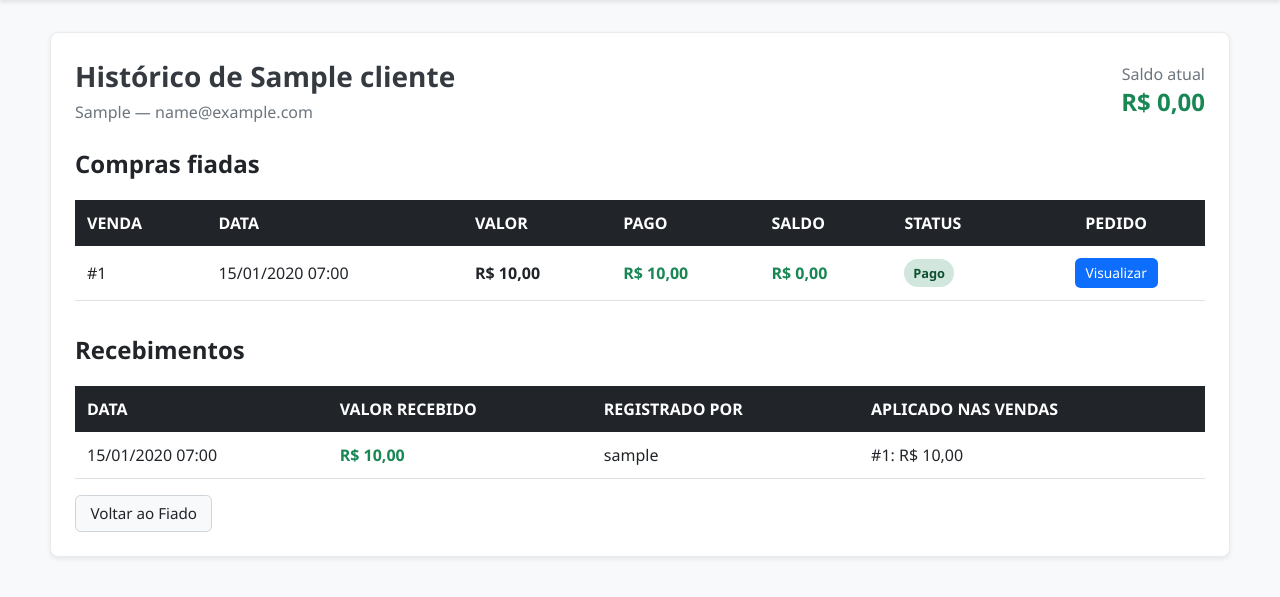
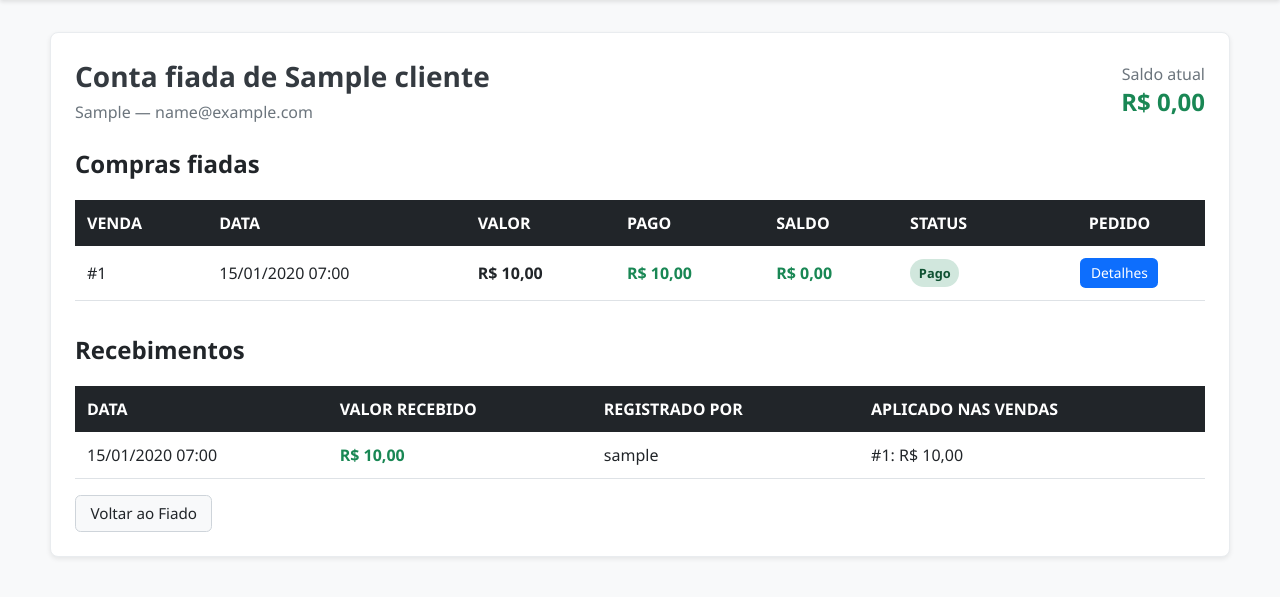
Before and after one commit to ItsTheDuds/Projeto-PDV, a Django app: page /fiado/cliente/1/ in a window 1280 px wide. Shown: the part 69-666 px from the top of the page. Run offline with Django 5.2, Linux system fonts and the light colour scheme; a user stored in the database is signed in; tables that the repository leaves empty hold one stand-in row (values such as "Sample post").

Commit message:
ux: unifica conta fiada e corrige retorno contextual

```diff
--- a/fiado/templates/fiado/historico_cliente.html
+++ b/fiado/templates/fiado/historico_cliente.html
@@ -6,7 +6,7 @@
 <div class="card">
     <div class="page-header">
         <div>
-            <h1 class="page-title">Histórico de {{ cliente.nome }}</h1>
+            <h1 class="page-title">Conta fiada de {{ cliente.nome }}</h1>
             <p class="subtitle">{{ cliente.celular_formatado }}{% if cliente.email %} — {{ cliente.email }}{% endif %}</p>
         </div>
         <div class="text-right">
@@ -19,7 +19,7 @@
 
     {% if saldo > 0 %}
     <div class="actions no-print" style="justify-content:flex-end; margin-bottom:1.25rem;">
-        <a href="{% url 'fiado:receber_cliente' cliente.id %}" class="btn btn-success">Receber pagamento</a>
+        <a href="{% url 'fiado:receber_cliente' cliente.id %}?origem={{ origem }}" class="btn btn-success">Receber pagamento</a>
     </div>
     {% endif %}
 
@@ -57,7 +57,7 @@
                         {% endif %}
                     </td>
                     <td class="text-center">
-                        <a href="{% url 'fiado:detalhe' fiado.id %}" class="btn btn-primary btn-sm">Visualizar</a>
+                        <a href="{% url 'fiado:detalhe' fiado.id %}?origem={{ origem }}" class="btn btn-primary btn-sm">Detalhes</a>
                     </td>
                 </tr>
                 {% empty %}
@@ -100,7 +100,11 @@
     </div>
 
     <div class="actions no-print" style="margin-top:1rem;">
-        <a href="{% url 'fiado:home' %}" class="btn btn-light">Voltar ao Fiado</a>
+        {% if origem == 'clientes' %}
+            <a href="{% url 'clientes:home' %}" class="btn btn-light">Voltar aos Clientes</a>
+        {% else %}
+            <a href="{% url 'fiado:home' %}" class="btn btn-light">Voltar ao Fiado</a>
+        {% endif %}
     </div>
 </div>
 {% endblock %}
```
